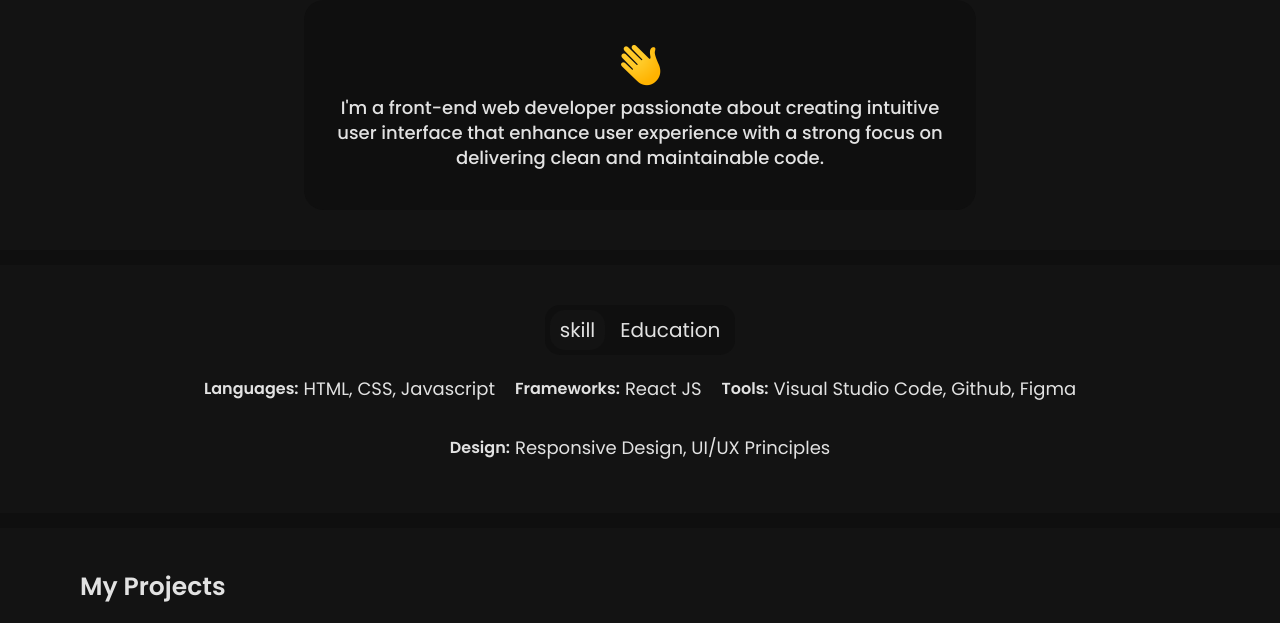
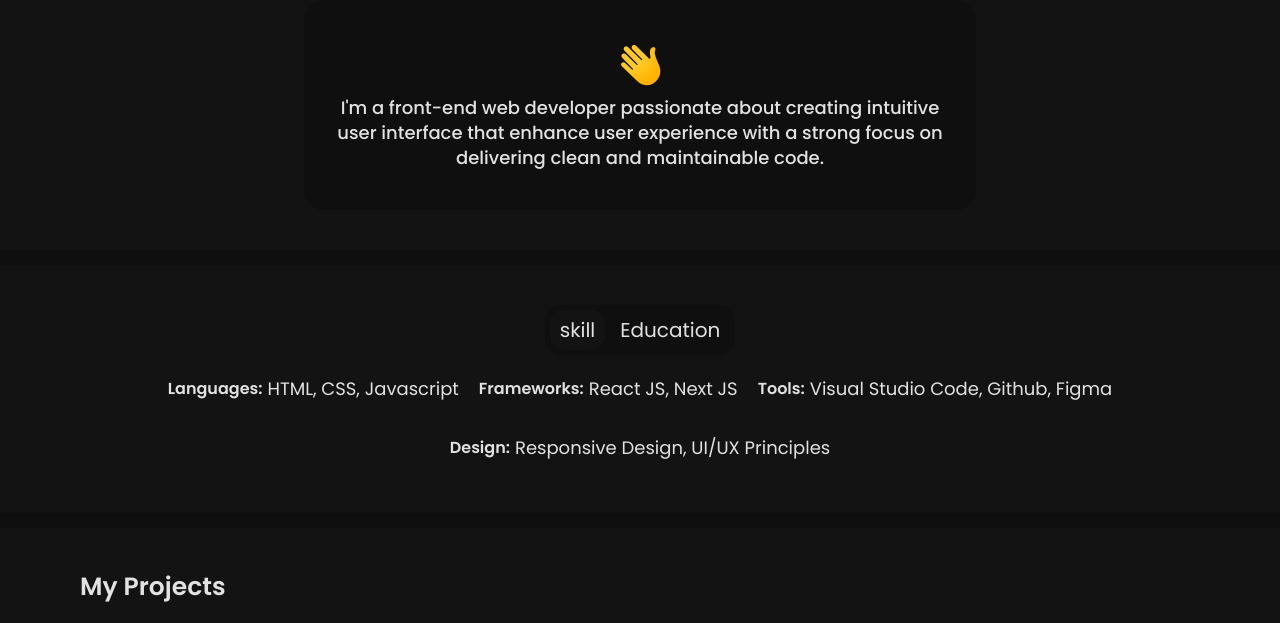
Before and after one commit to Taiwo619/Front-End, a plain HTML site: page index.html in a window 1280 px wide. Shown: the part 175-798 px from the top of the page. Drawn offline with Linux system fonts and the light colour scheme.

Commit message:
update index

```diff
--- a/index.html
+++ b/index.html
@@ -105,7 +105,7 @@
 
                 <div class="skillset">
                     <p class="skill-type">Frameworks:</p>
-                    <p class="skill-type-set">React JS</p>
+                    <p class="skill-type-set">React JS, Next JS</p>
                 </div>
 
                 <div class="skillset">
```
